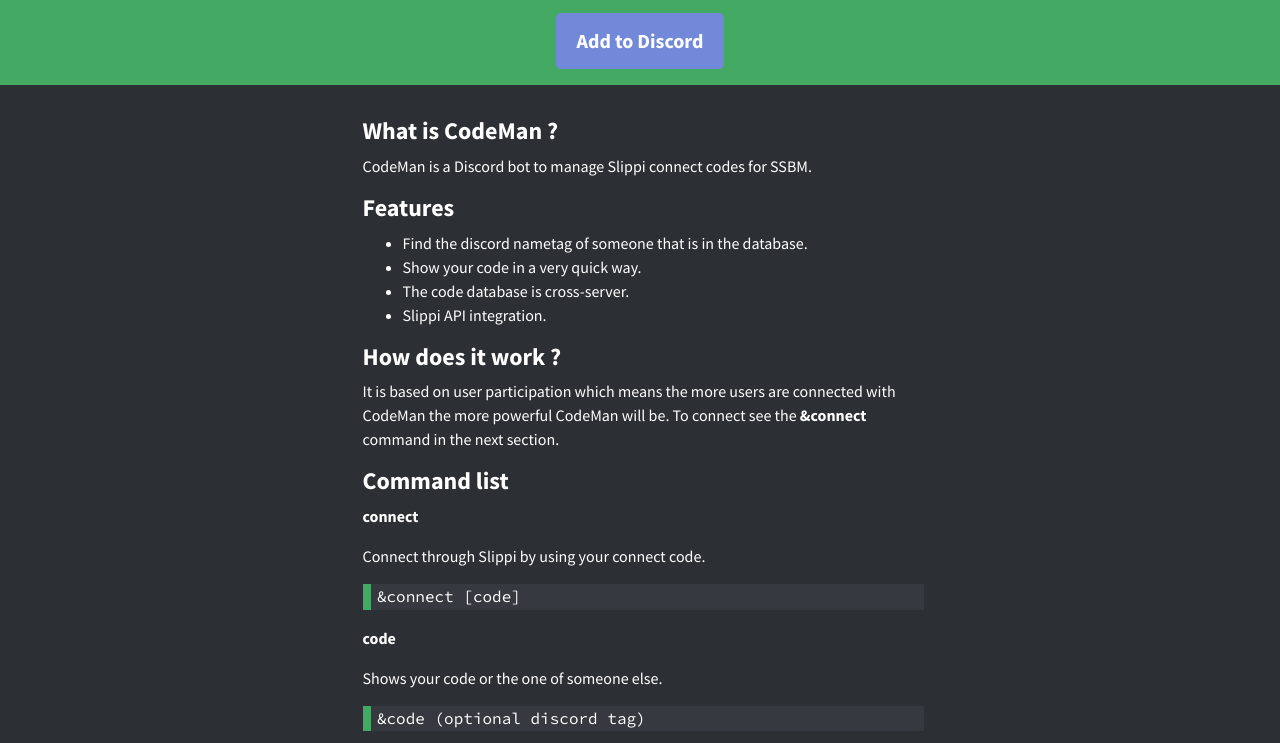
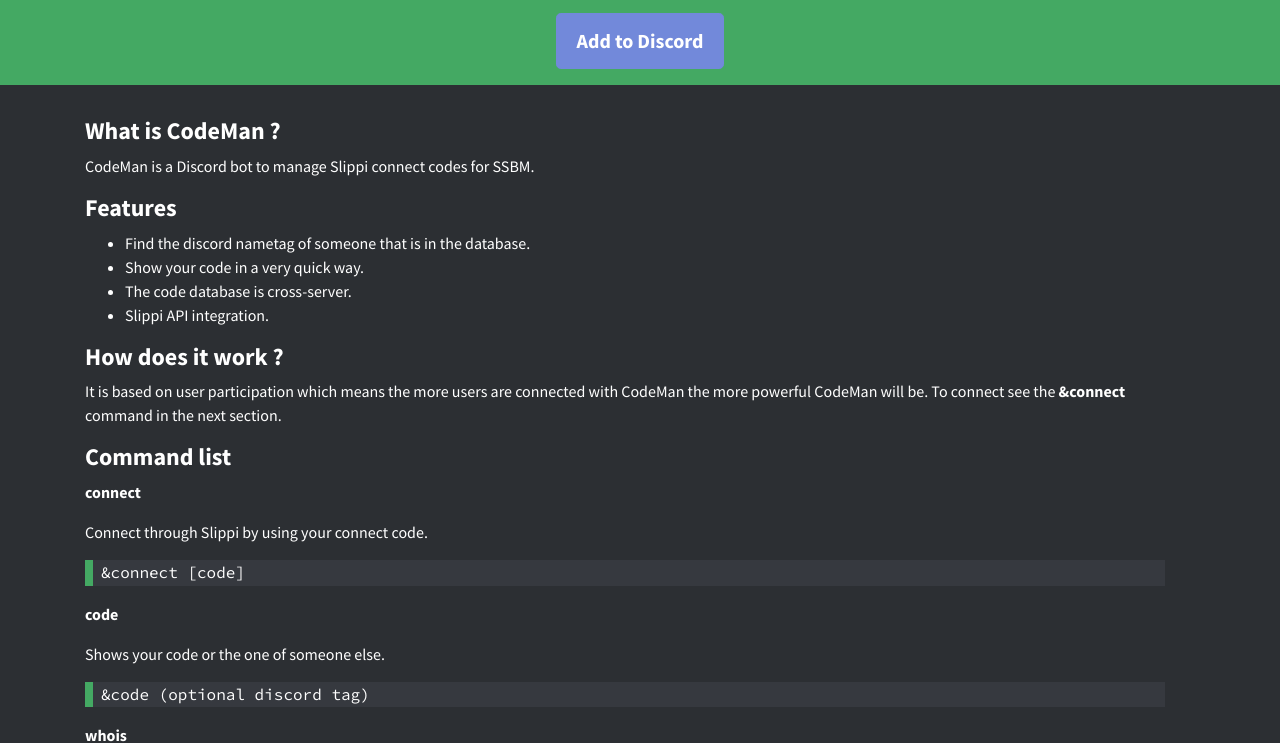
Before and after one commit to ananas-dev/CodeMan, a plain HTML site: page index.html in a window 1280 px wide. Shown: the part 241-984 px from the top of the page. Drawn offline with nearby package versions, Linux system fonts and the light colour scheme.

Commit message:
Fix documention's position

```diff
--- a/css/codeman.css
+++ b/css/codeman.css
@@ -134,9 +134,9 @@
 }
 
 .pretty-blockquote {
-  width:70%;
-  border-left:8px solid #44A963 ;
-  padding-left:0.4rem;
+  width:100%;
+  border-left:0.5rem solid #44A963 ;
+  padding-left:0.5rem;
   line-height:1.6;
   background:#36393f;
   font-family: 'Source Code Pro', monospace;
--- a/index.html
+++ b/index.html
@@ -28,7 +28,7 @@
       </div>
 
 <div id="content" class="container documentation">
-  <div class="row"><div class="col-md-3 col-md-push-9"></div><div class="col-md-9 col-md-pull-3">
+  <div class="row justify-content-center"><div class="col-sm">
 
     <h4><b>What is CodeMan ?</b></h4>
 
@@ -55,9 +55,7 @@
     <h4><b>How does it work ?</b></h4>
 
     <p>
-      It is based on user participation which means the more users are connected with<br>
-      CodeMan the more powerful CodeMan will be. To connect see the <b>&connect</b><br>
-      command in the next section.
+      It is based on user participation which means the more users are connected with CodeMan the more powerful CodeMan will be. To connect see the <b>&connect</b> command in the next section.
     </p>
 
 
```
